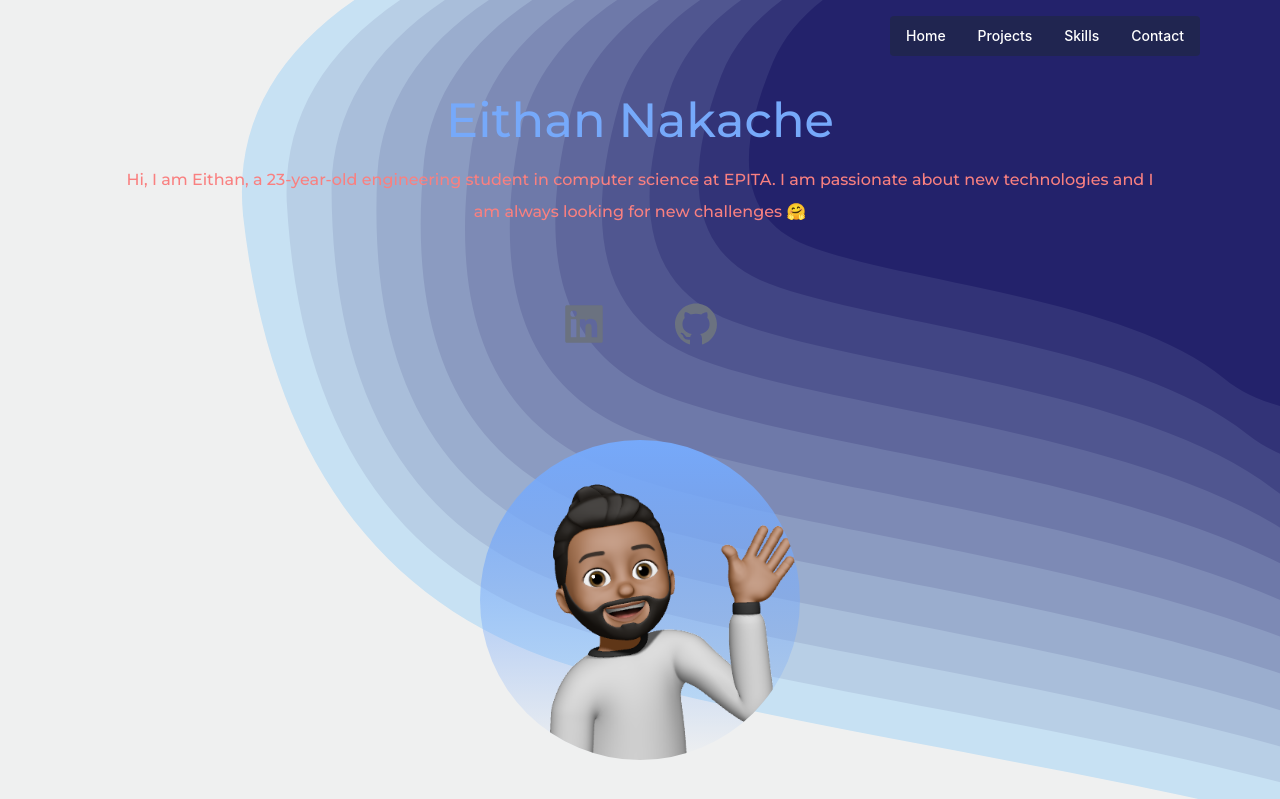
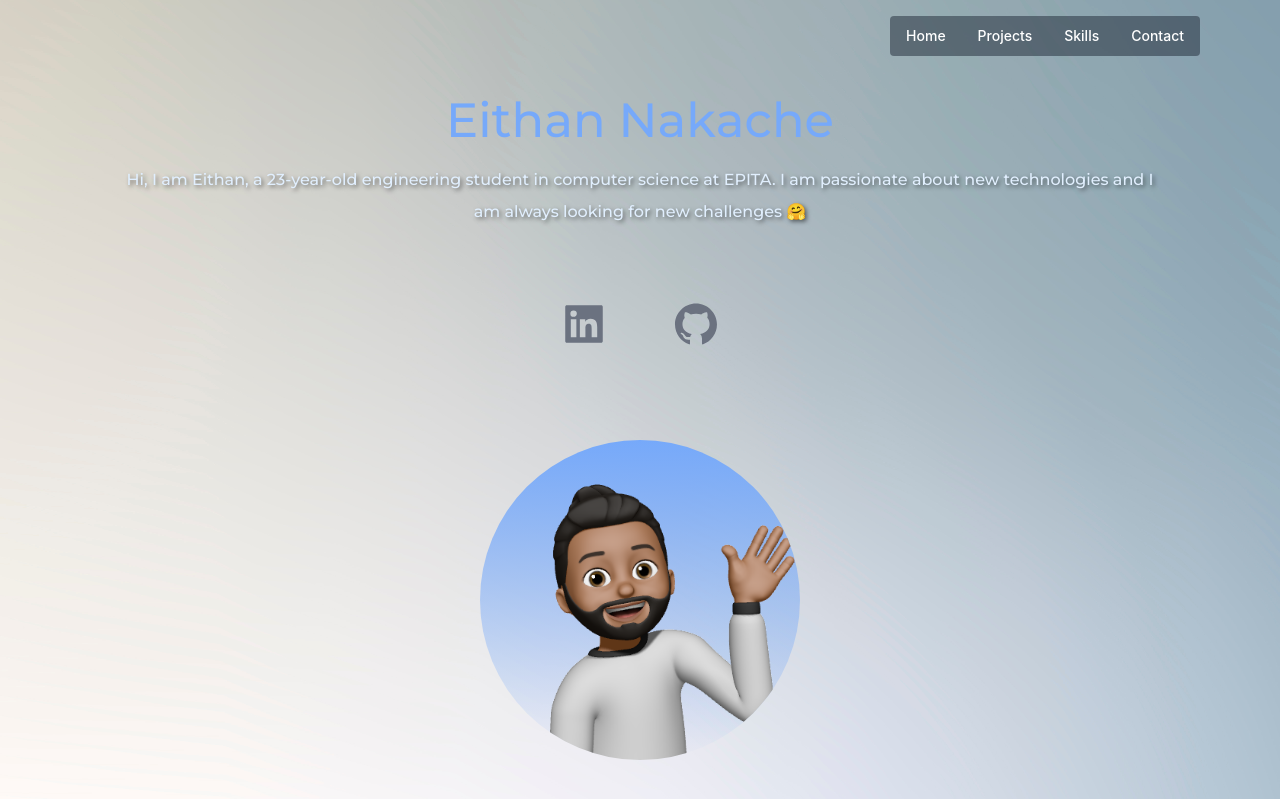
Before and after one commit to eithannak29/Portefolio, a Next.js app in the folder react_portefolio/: page / in a window 1280 px wide. Shown: the top 799 px of the page. Built offline with nearby package versions, Linux system fonts and the light colour scheme; what tailwindcss-animation-delay would draw is missing.

Commit message:
feat(bg): new background

```diff
--- a/react_portefolio/pages/index.tsx
+++ b/react_portefolio/pages/index.tsx
@@ -43,7 +43,7 @@ export default function Home() {
         className="px-10 md:px-20"
         style={{
           backgroundImage:
-            `url('/background/cool-background_blue.svg')`,
+            `url('/background/v960-ning-32.jpg')`,
           backgroundRepeat: "no-repeat",
           backgroundSize: "cover",
           backgroundPosition: "center",
--- a/react_portefolio/pages/navbar.tsx
+++ b/react_portefolio/pages/navbar.tsx
@@ -63,7 +63,7 @@ export default function NavBar() {
             Eithan Nakache
           </h1>
 
-          <p className="text-md py-5 leading-8 font-montserrat font-medium text-red-400">
+          <p className="text-md py-5 leading-8 font-montserrat font-medium text-blue-100" style={{ textShadow: "2px 2px 4px rgba(0, 0, 0, 0.5)" }}>
   Hi, I am Eithan, a 23-year-old engineering student in computer
   science at EPITA. I am passionate about new technologies and I am
   always looking for new challenges 🤗
```
Also changed, not shown: react_portefolio/public/background/v960-ning-32.jpg (added), react_portefolio/styles/globals.css (line endings or trailing spaces).
